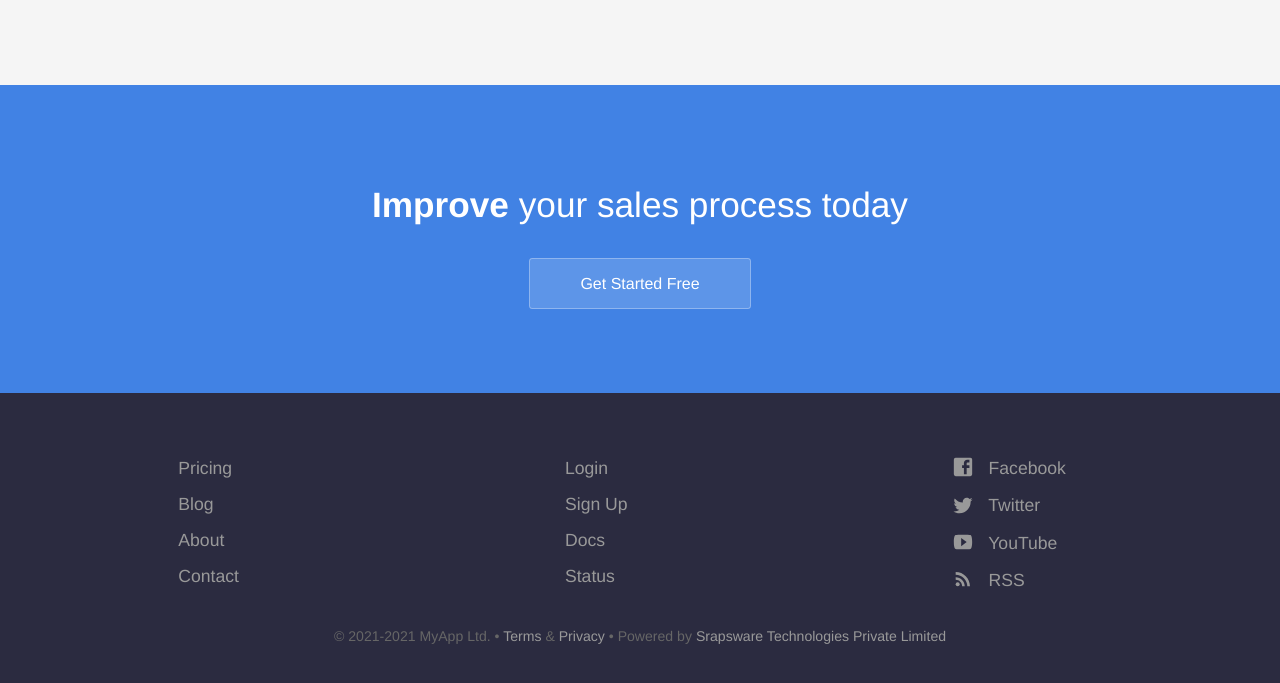
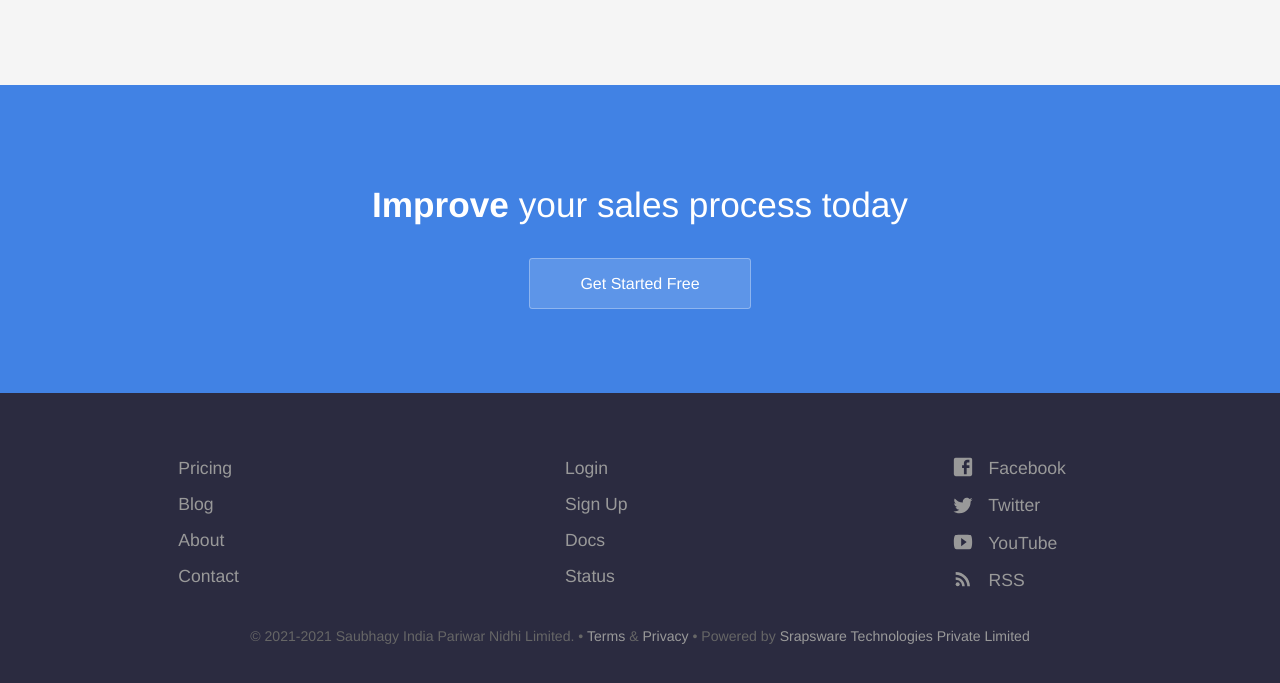
Before and after one commit to saubhagyaindia/saubhagyaindia-website, a Jekyll site: the page built from index.html, in a window 1280 px wide and 900 px high, scrolled down 2499 px, cut to the strip 203-886 px from the top of the window. Built offline with Jekyll 4.4.1, drawn with Linux system fonts in a browser that asks for light colours.

Commit message:
Update default.html

```diff
--- a/_layouts/default.html
+++ b/_layouts/default.html
@@ -44,7 +44,7 @@
 					</ul>
 					{% endfor %}
 				</div>
-				<p class="copyright">&copy; 2021-{{ site.time | date: '%Y' }} MyApp Ltd. • <a href="/terms/">Terms</a> &amp; <a href="/privacy/">Privacy</a> • Powered by <a href="https://www.srapsware.com/"target="_blank">Srapsware Technologies Private Limited</a></p>
+				<p class="copyright">&copy; 2021-{{ site.time | date: '%Y' }} Saubhagy India Pariwar Nidhi Limited. • <a href="/terms/">Terms</a> &amp; <a href="/privacy/">Privacy</a> • Powered by <a href="https://www.srapsware.com/"target="_blank">Srapsware Technologies Private Limited</a></p>
 			</div>
 		</footer>
 		<script>
```
